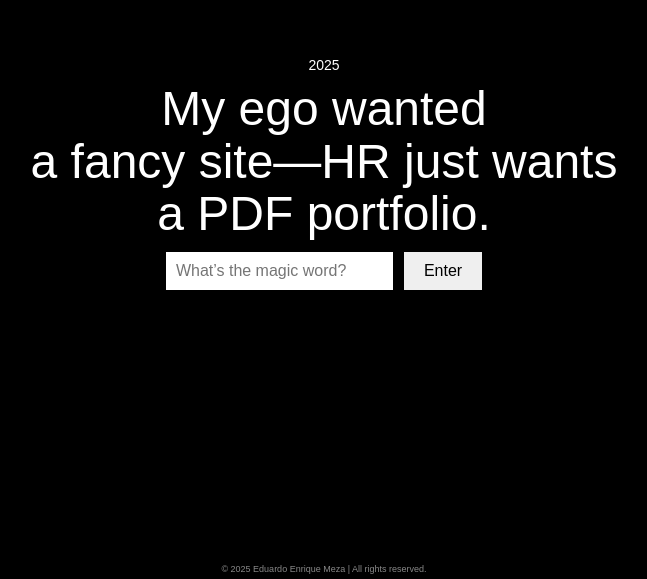
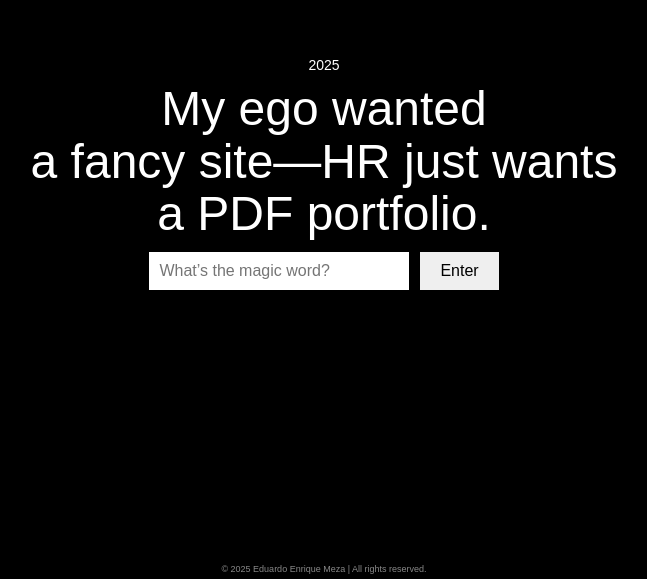
Before and after one commit to notnike/eduardoenrique.com, a plain HTML site: page index.html in a window 1280 px wide. Shown: the part 221-800 px from the top of the page, without its empty margins (316-963 px from the left). Drawn offline with Linux system fonts and the light colour scheme.

Commit message:
Update index.html

```diff
--- a/index.html
+++ b/index.html
@@ -46,10 +46,11 @@
     }
 
     input[type="password"] {
-      padding: 10px;
-      font-size: 16px;
-      border: none;
-      border-radius: 0;
+    padding: 10px;
+    font-size: 16px;
+    border: none;
+    border-radius: 0;
+    width: 240px; /* 👈 Wider box to fit your text */
     }
 
     button {
```
